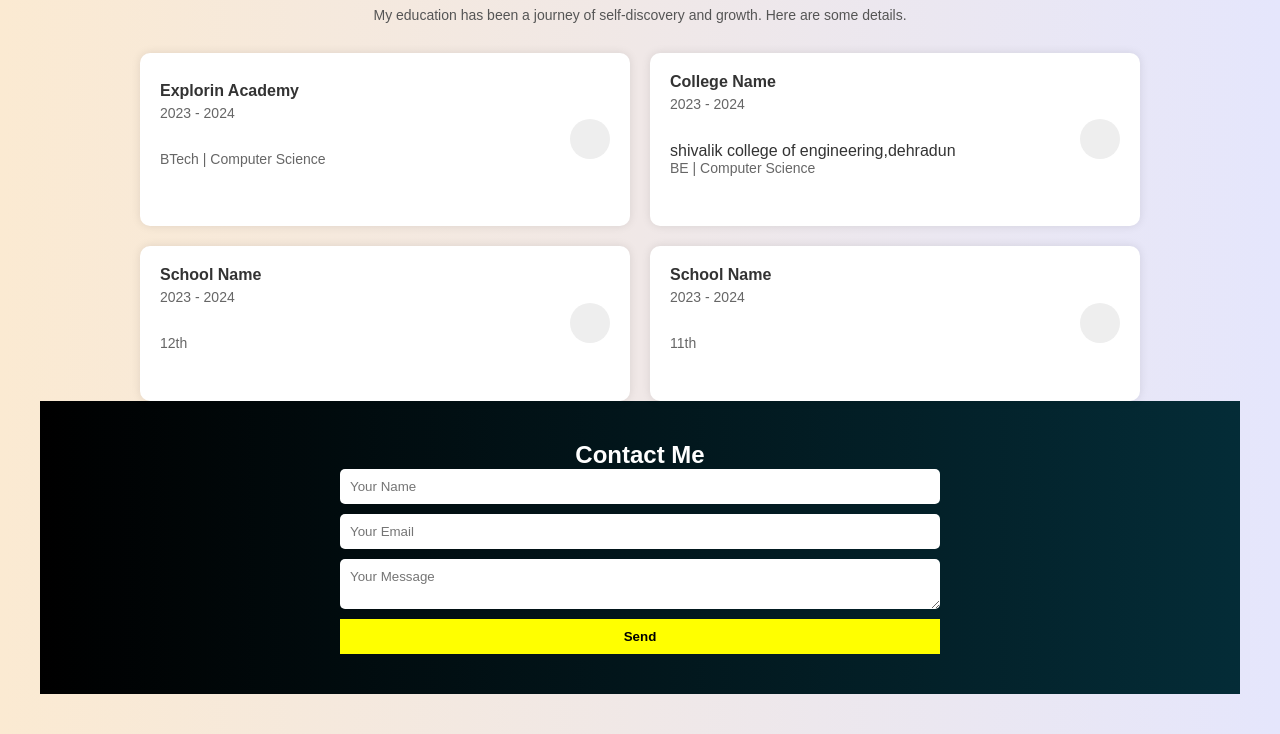
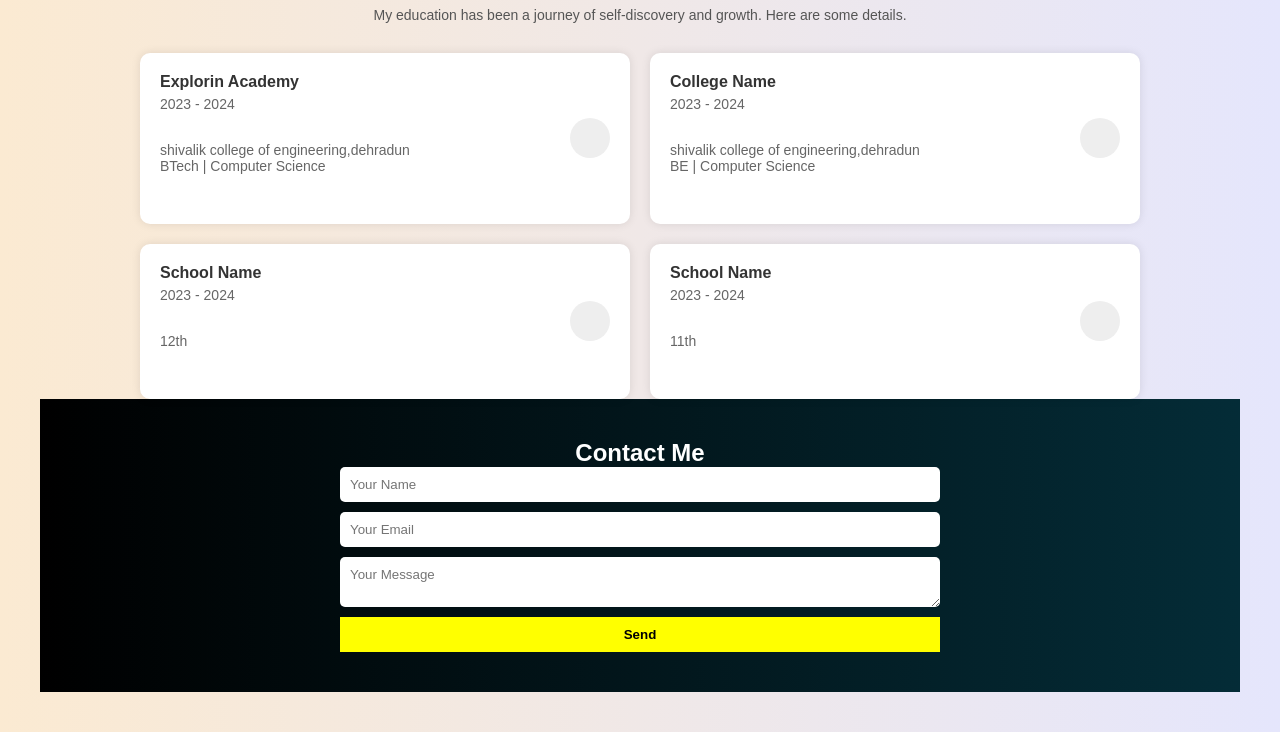
Before and after one commit to NautiyalShiksha105/my-project, a plain HTML site: page index.html in a window 1280 px wide. Shown: the part 1511-2245 px from the top of the page. Drawn offline with Linux system fonts and the light colour scheme.

Commit message:
Update index.html

```diff
--- a/index.html
+++ b/index.html
@@ -584,7 +584,7 @@ button:hover {
                 <div class="education-info">
                     <h3>Explorin Academy</h3>
                     <p>2023 - 2024</p>
-                    <p>BTech | Computer Science</p>
+                    <p> shivalik college of engineering,dehradun<br>BTech | Computer Science</p>
                 </div>
                 <div class="education-icon"></div>
             </div>
@@ -593,8 +593,8 @@ button:hover {
                 <div class="education-info">
                     <h3>College Name</h3>
                     <p>2023 - 2024</p>
-                    shivalik college of engineering,dehradun
-                    <p>BE | Computer Science</p>
+
+                    <p> shivalik college of engineering,dehradun<br>BE | Computer Science</p>
                 </div>
                 <div class="education-icon"></div>
             </div>
```
